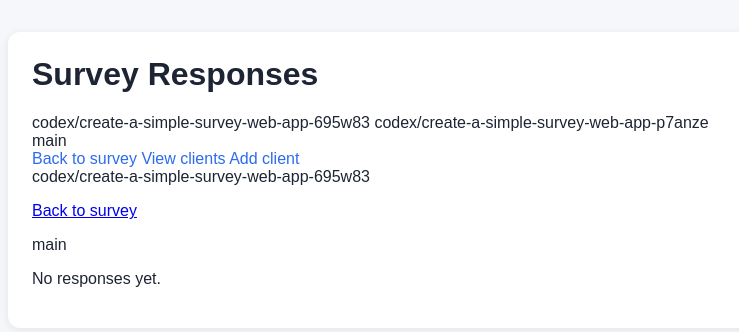
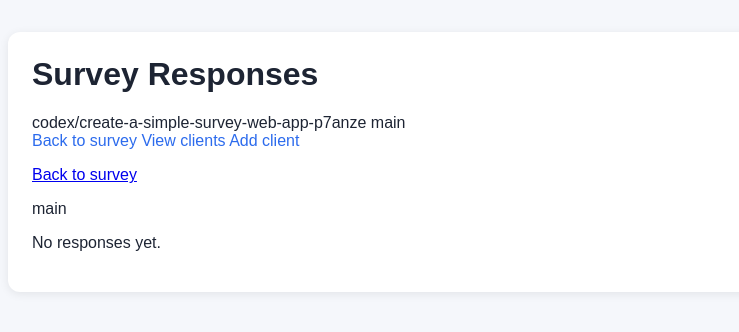
Before and after one commit to MANI-BRB/survey-app, a Python web app: template templates/responses.html in a window 1280 px wide. Shown: the top 332 px of the page, without its empty margins (252-991 px from the left). Run offline with Jinja, Linux system fonts and the light colour scheme; the template is opened without the code that fills it, so the values that code supplies are empty.

```diff
--- a/templates/responses.html
+++ b/templates/responses.html
@@ -9,7 +9,7 @@
   <body>
     <main class="container">
       <h1>Survey Responses</h1>
- codex/create-a-simple-survey-web-app-695w83
+
 
  codex/create-a-simple-survey-web-app-p7anze
  main
@@ -19,7 +19,7 @@
         <a href="{{ url_for('new_client') }}">Add client</a>
       </nav>
 
- codex/create-a-simple-survey-web-app-695w83
+
 
       <p><a href="{{ url_for('survey') }}">Back to survey</a></p>
 
```
